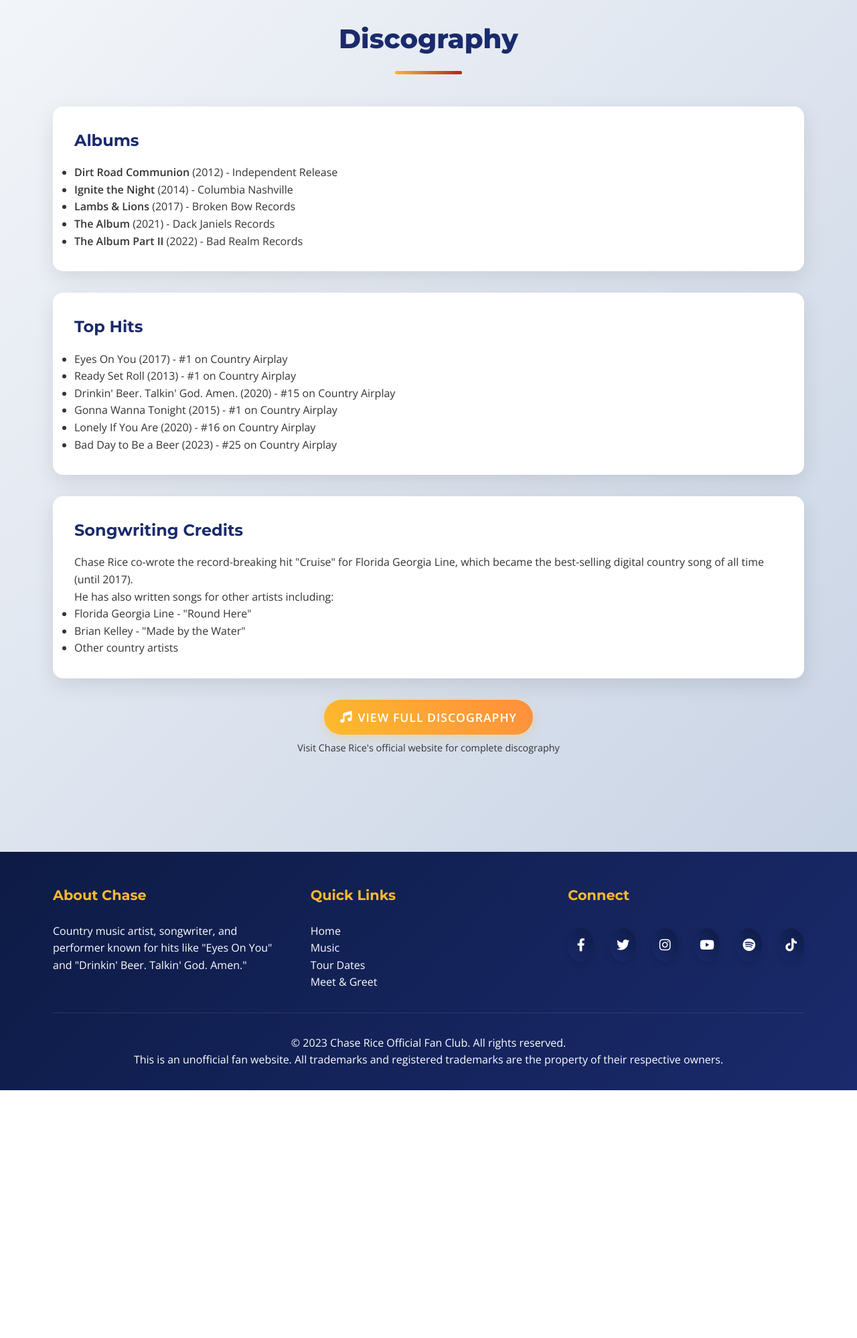
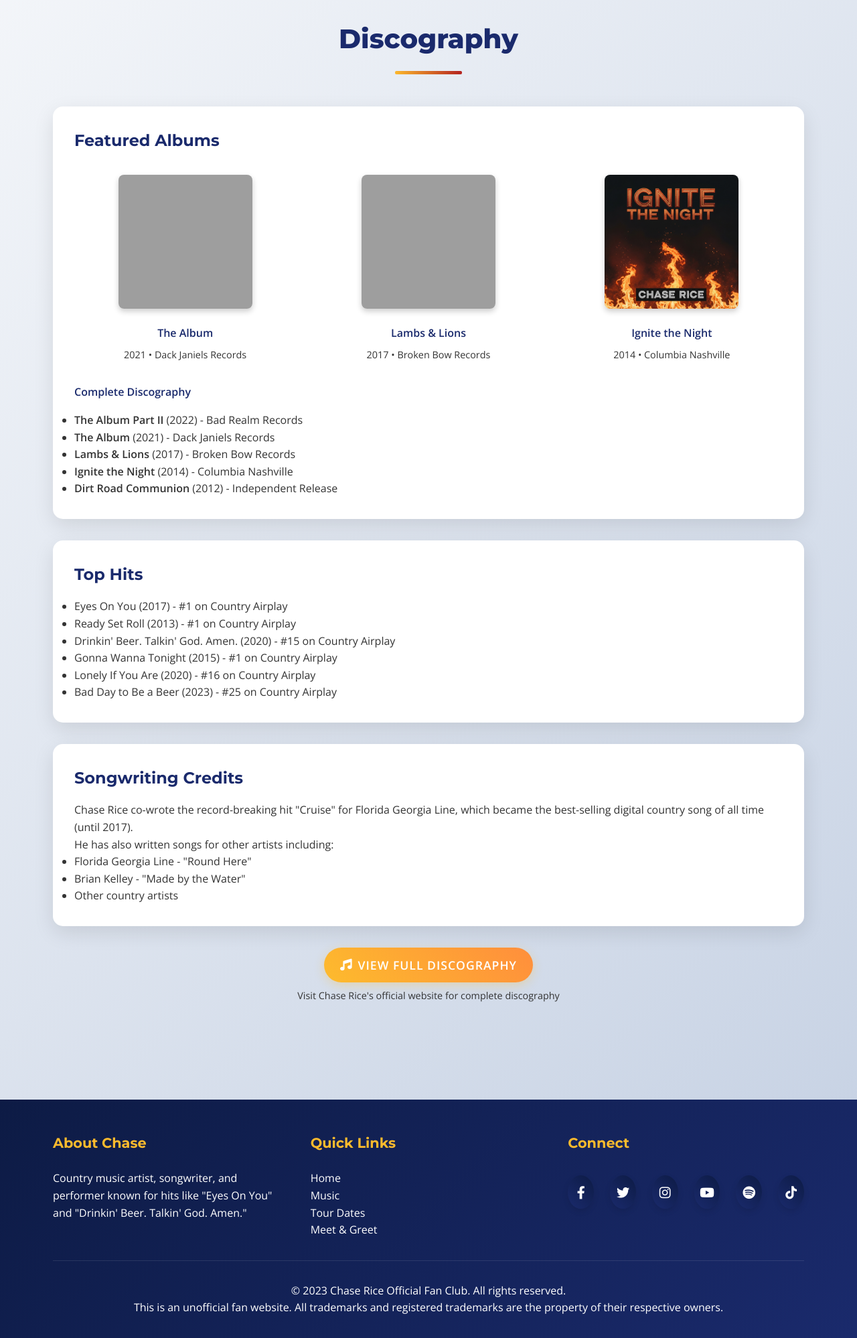
Before and after one commit to 007femijethro/chaserice1, a Flask app: page /music in a window 1280 px wide. Shown: the part 163-2161 px from the top of the page at 67% size. Before the commit the page ends 1791 px from the top, so only its background shows below. Run offline with Flask 3, Linux system fonts and the light colour scheme; a user stored in the database is signed in; grey boxes are pictures that could not be loaded.

Commit message:
Add images and improve music album display on the website
Update bio.html to include a portrait image and modify music.html to display featured albums with images and a grid layout, while also adjusting the discography listing.

Replit-Commit-Author: Agent
Replit-Commit-Session-Id: 95f6bdfe-912d-4f30-82dc-d28b8f67a12c
Replit-Commit-Checkpoint-Type: full_checkpoint
Replit-Commit-Screenshot-Url: https://storage.googleapis.com/screenshot-production-us-central1/b0d66649-430b-4842-9704-963ee266db73/95f6bdfe-912d-4f30-82dc-d28b8f67a12c/bznMVe4

```diff
--- a/templates/bio.html
+++ b/templates/bio.html
@@ -7,6 +7,11 @@
 <div class="section">
     <div class="container">
         <h2 class="section-title">Biography</h2>
+
+        <div style="text-align: center; margin-bottom: 2rem;">
+            <img src="{{ url_for('static', filename='images/chase-rice-portrait.png') }}" alt="Chase Rice"
+                 style="width: 300px; height: 400px; object-fit: cover; border-radius: 12px; box-shadow: 0 8px 16px rgba(0,0,0,0.3);">
+        </div>
 
         <div class="card">
             <div class="card-content">
--- a/templates/music.html
+++ b/templates/music.html
@@ -10,13 +10,35 @@
 
         <div class="card">
             <div class="card-content">
-                <h3 class="card-title">Albums</h3>
+                <h3 class="card-title">Featured Albums</h3>
+                <div style="display: grid; grid-template-columns: repeat(auto-fit, minmax(250px, 1fr)); gap: 2rem; margin: 2rem 0;">
+                    <div style="text-align: center;">
+                        <img src="{{ url_for('static', filename='images/album-the-album.png') }}" alt="The Album cover"
+                             style="width: 200px; height: 200px; object-fit: cover; border-radius: 8px; box-shadow: 0 4px 8px rgba(0,0,0,0.2); margin-bottom: 1rem;">
+                        <h4 style="color: var(--primary); margin-bottom: 0.5rem;">The Album</h4>
+                        <p style="color: var(--text-light); font-size: 0.9rem;">2021 • Dack Janiels Records</p>
+                    </div>
+                    <div style="text-align: center;">
+                        <img src="{{ url_for('static', filename='images/album-lambs-lions.png') }}" alt="Lambs & Lions cover"
+                             style="width: 200px; height: 200px; object-fit: cover; border-radius: 8px; box-shadow: 0 4px 8px rgba(0,0,0,0.2); margin-bottom: 1rem;">
+                        <h4 style="color: var(--primary); margin-bottom: 0.5rem;">Lambs & Lions</h4>
+                        <p style="color: var(--text-light); font-size: 0.9rem;">2017 • Broken Bow Records</p>
+                    </div>
+                    <div style="text-align: center;">
+                        <img src="{{ url_for('static', filename='images/album-ignite-night.png') }}" alt="Ignite the Night cover"
+                             style="width: 200px; height: 200px; object-fit: cover; border-radius: 8px; box-shadow: 0 4px 8px rgba(0,0,0,0.2); margin-bottom: 1rem;">
+                        <h4 style="color: var(--primary); margin-bottom: 0.5rem;">Ignite the Night</h4>
+                        <p style="color: var(--text-light); font-size: 0.9rem;">2014 • Columbia Nashville</p>
+                    </div>
+                </div>
+
+                <h4 style="color: var(--primary); margin: 2rem 0 1rem 0;">Complete Discography</h4>
                 <ul>
+                    <li><strong>The Album Part II</strong> (2022) - Bad Realm Records</li>
+                    <li><strong>The Album</strong> (2021) - Dack Janiels Records</li>
+                    <li><strong>Lambs & Lions</strong> (2017) - Broken Bow Records</li>
+                    <li><strong>Ignite the Night</strong> (2014) - Columbia Nashville</li>
                     <li><strong>Dirt Road Communion</strong> (2012) - Independent Release</li>
-                    <li><strong>Ignite the Night</strong> (2014) - Columbia Nashville</li>
-                    <li><strong>Lambs & Lions</strong> (2017) - Broken Bow Records</li>
-                    <li><strong>The Album</strong> (2021) - Dack Janiels Records</li>
-                    <li><strong>The Album Part II</strong> (2022) - Bad Realm Records</li>
                 </ul>
             </div>
         </div>
```
Also changed, not shown: attached_assets/generated_images/Chase_Rice_album_cover_a1ea3629.png (added), attached_assets/generated_images/Chase_Rice_artist_portrait_8c14d4de.png (added), attached_assets/generated_images/Ignite_Night_album_cover_45f21287.png (added), attached_assets/generated_images/Lambs_Lions_album_cover_0fb5fbcb.png (added), static/images/album-ignite-night.png (added), 3 other files.
